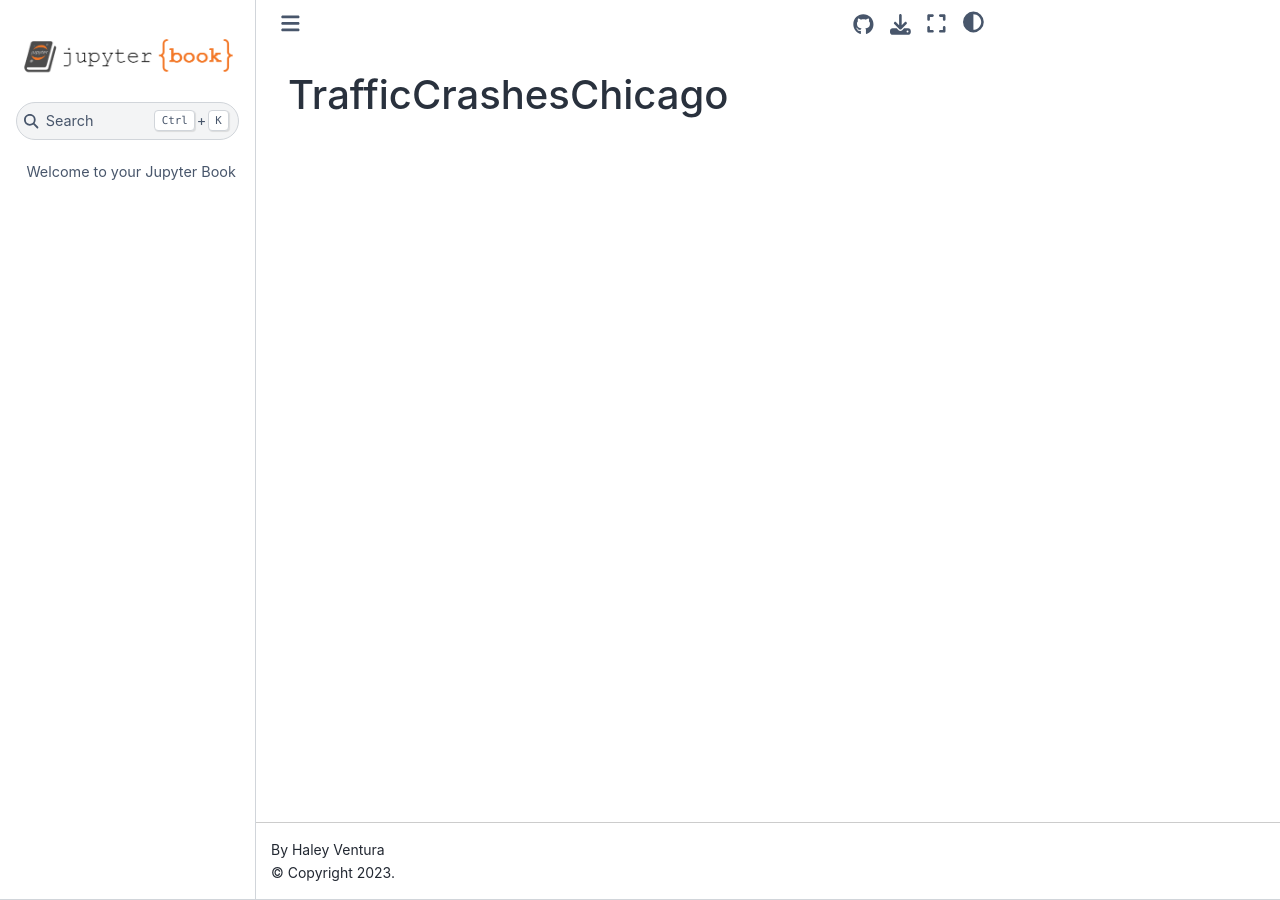
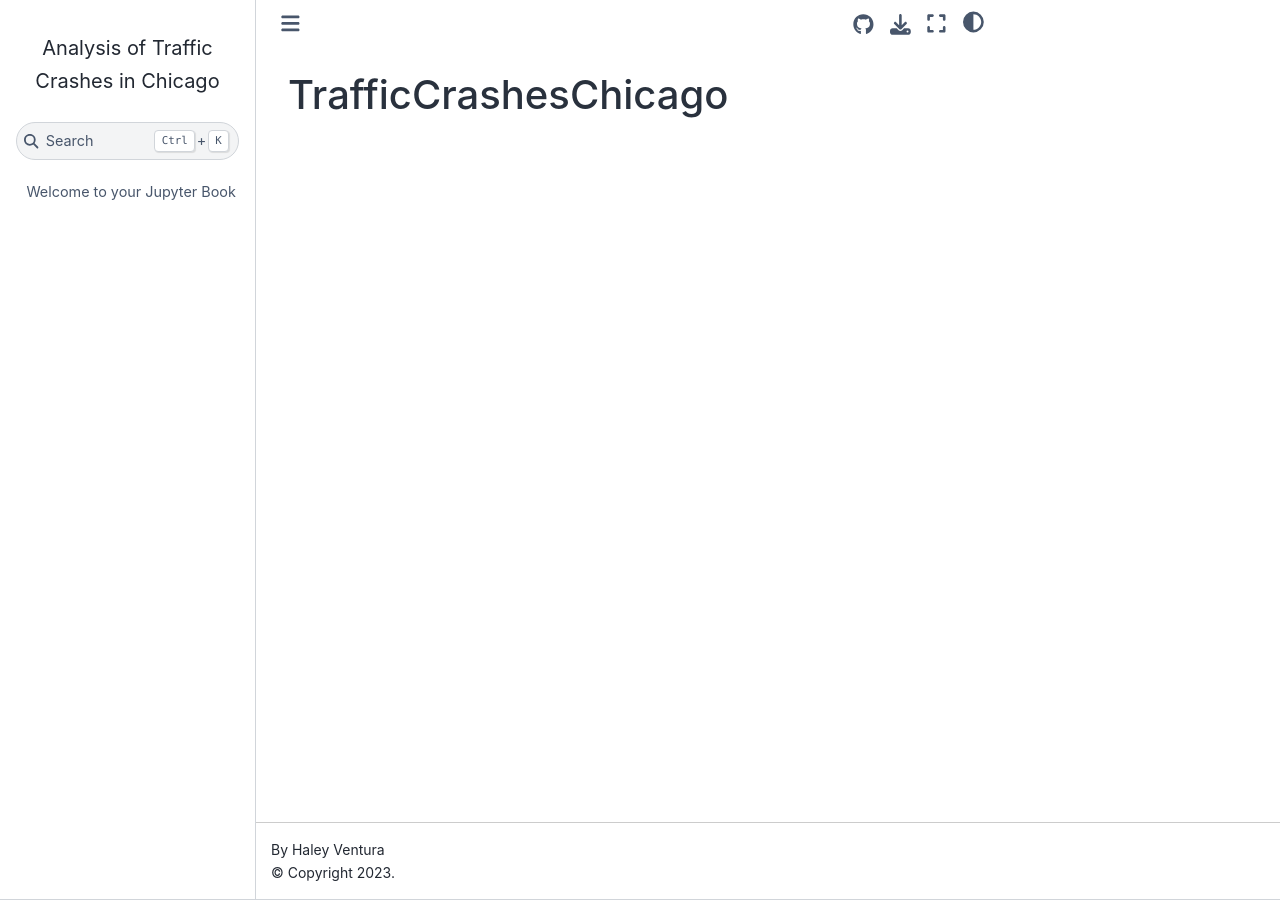
Before and after one commit to hvents4/TrafficCrashesChicago, a Jupyter Book: the page built from README.md, in a window 1280 px wide. Built offline with Jupyter Book 1.0.4 settings and Sphinx 7.4.7 and the Sphinx Book theme 1.1.4, drawn with Linux system fonts in a browser that asks for light colours; pages that are not in the unit, such as notebooks, are missing from menus.

Commit message:
Update _config.yml

```diff
--- a/_config.yml
+++ b/_config.yml
@@ -3,7 +3,6 @@
 
 title: Analysis of Traffic Crashes in Chicago
 author: Haley Ventura
-logo: logo.png
 
 # Force re-execution of notebooks on each build.
 # See https://jupyterbook.org/content/execute.html
```
